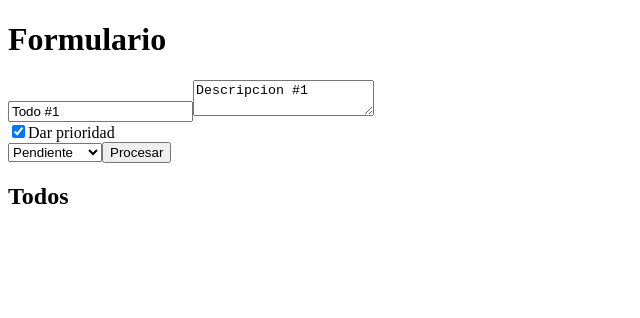
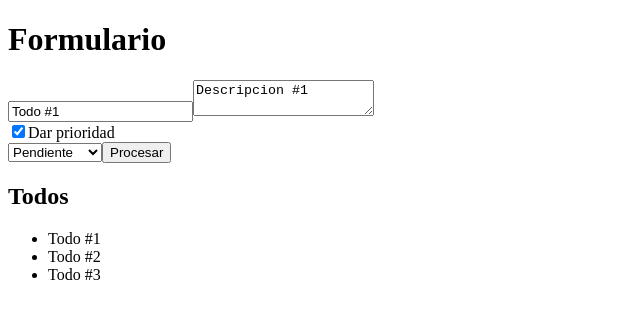
Before and after one commit to makzzer/REACT, a React app in the folder formularios-react/: page / in a window 1280 px wide. Shown: the top 318 px of the page, without its empty margins (0-640 px from the left). Built offline with nearby package versions, Linux system fonts and the light colour scheme; the HTML template or start-up script is replaced by a standard one.

Commit message:
todos reparado v1.1

```diff
--- a/formularios-react/src/App.jsx
+++ b/formularios-react/src/App.jsx
@@ -32,7 +32,7 @@ const App = () => {
   //voy a inicializar un state para las tareas, las eliminadas, creadas, editadas, todo lo qeu sea tareas
   //lo inicializo con un array vacio eso es el useState([])
   //ya sabemos dentro del useState lo primero es la variable o el objeto, y lo segundo el metodo que modifica a ese objeto
-  const [todos, setTodos] = useState([])
+  const [todos, setTodos] = useState(initialStateTodos)
 
   //al Todos le mando todos como props
   //el primero es la propiedad y el segundo entre {} es el valor --> todos={todos}
```
Also changed, not shown: formularios-react/components/Todos.jsx (+5 -4 lines).
